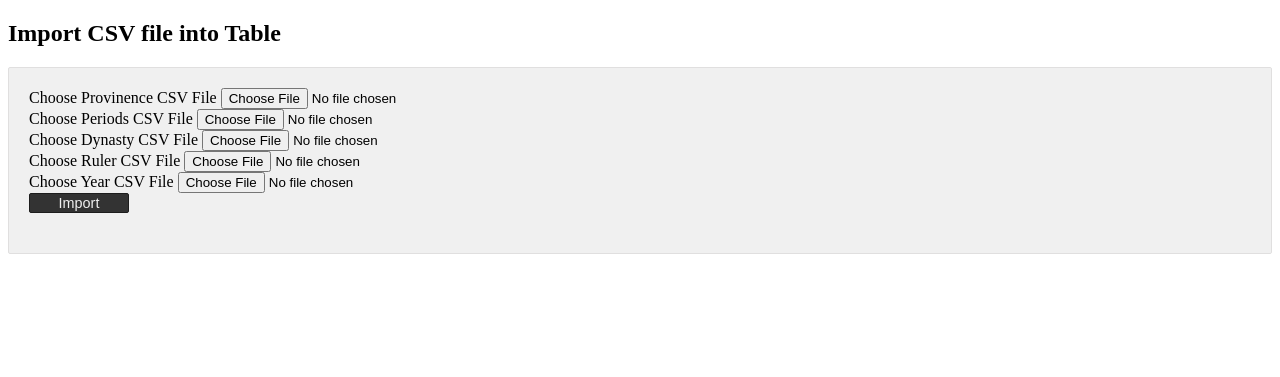
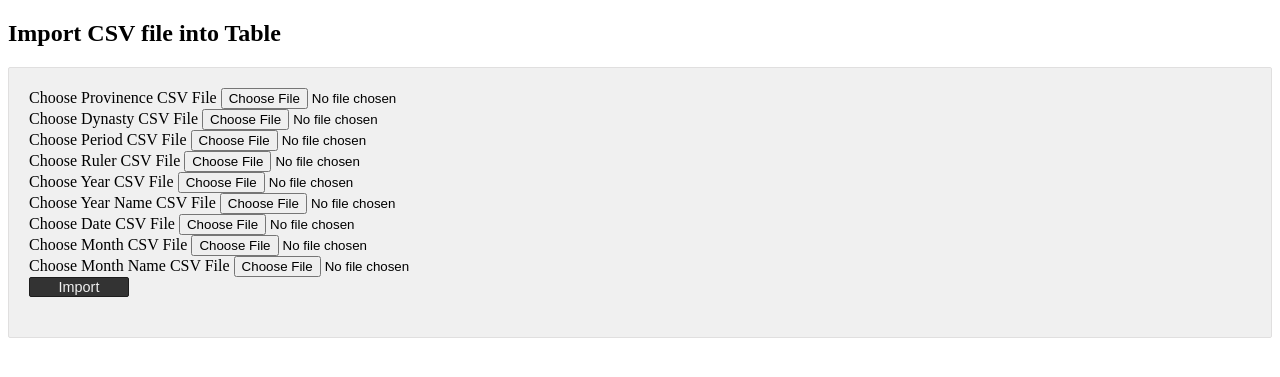
Before and after one commit to cdli-gh/database-schema, a PHP site: page / in a window 1280 px wide. Shown: the top 377 px of the page. Run offline with PHP 8.4, Linux system fonts and the light colour scheme.

Commit message:
File upload box updated

```diff
--- a/scripts/index.php
+++ b/scripts/index.php
@@ -4,10 +4,14 @@ $conn = mysqli_connect("localhost", "username", "password", "dbname");
 if (isset($_POST["import"])) {
 
     $provinenceFile = $_FILES["file"]["tmp_name"];
+    $dynastyFile = $_FILES["file"]["tmp_name"];
 	$periodFile = $_FILES["file"]["tmp_name"];
-	$dynastyFile = $_FILES["file"]["tmp_name"];
 	$rulerFile = $_FILES["file"]["tmp_name"];
-	$yearFile = $_FILES["file"]["tmp_name"];
+    $yearFile = $_FILES["file"]["tmp_name"];
+    $yearnameFile = $_FILES["file"]["tmp_name"];
+    $dateFile = $_FILES["file"]["tmp_name"];
+    $monthFile = $_FILES["file"]["tmp_name"];
+    $monthnameFile = $_FILES["file"]["tmp_name"];
     $message = "";
     if ($_FILES["file"]["size"] > 0) {
 
@@ -138,8 +142,8 @@ if (isset($_POST["import"])) {
         }
         fclose($file);
 
-        // loading and storing year data
-		$file = fopen($yearFile, "r");
+        // loading and storing year_name data
+		$file = fopen($yearnameFile, "r");
 
         while (($column = fgetcsv($file, 10000, ",")) !== FALSE) {
             $sqlInsert = "INSERT into
@@ -168,7 +172,7 @@ if (isset($_POST["import"])) {
 		fclose($file);
 
         // loading and storing dates data
-		$file = fopen($yearFile, "r");
+		$file = fopen($dateFile, "r");
 
         while (($column = fgetcsv($file, 10000, ",")) !== FALSE) {
             $sqlInsert = "INSERT into
@@ -193,7 +197,7 @@ if (isset($_POST["import"])) {
         fclose($file);
 
         // loading and storing months data
-		$file = fopen($yearFile, "r");
+		$file = fopen($monthFile, "r");
 
         while (($column = fgetcsv($file, 10000, ",")) !== FALSE) {
             $sqlInsert = "INSERT into
@@ -218,7 +222,7 @@ if (isset($_POST["import"])) {
         fclose($file);
 
         // loading and storing month_names data
-		$file = fopen($yearFile, "r");
+		$file = fopen($monthnameFile, "r");
 
         while (($column = fgetcsv($file, 10000, ",")) !== FALSE) {
             $sqlInsert = "INSERT into
@@ -361,11 +365,11 @@ $(document).ready(function() {
                         File</label> <input type="file" name="file"
                         id="file" accept=".csv">
 						<br>
-					<label class="col-md-4 control-label">Choose Periods CSV
+					<label class="col-md-4 control-label">Choose Dynasty CSV
                         File</label> <input type="file" name="file"
                         id="file" accept=".csv">
 						<br>
-					<label class="col-md-4 control-label">Choose Dynasty CSV
+					<label class="col-md-4 control-label">Choose Period CSV
                         File</label> <input type="file" name="file"
                         id="file" accept=".csv">
 						<br>
@@ -376,7 +380,23 @@ $(document).ready(function() {
 					<label class="col-md-4 control-label">Choose Year CSV
                         File</label> <input type="file" name="file"
                         id="file" accept=".csv">
-						<br>
+                        <br>
+                    <label class="col-md-4 control-label">Choose Year Name CSV
+                        File</label> <input type="file" name="file"
+                        id="file" accept=".csv">
+                        <br>
+                    <label class="col-md-4 control-label">Choose Date CSV
+                        File</label> <input type="file" name="file"
+                        id="file" accept=".csv">
+                        <br>
+                    <label class="col-md-4 control-label">Choose Month CSV
+                        File</label> <input type="file" name="file"
+                        id="file" accept=".csv">
+                        <br>
+                    <label class="col-md-4 control-label">Choose Month Name CSV
+                        File</label> <input type="file" name="file"
+                        id="file" accept=".csv">
+                        <br>
                     <button type="submit" id="submit" name="import"
                         class="btn-submit">Import</button>
                     <br />
```
